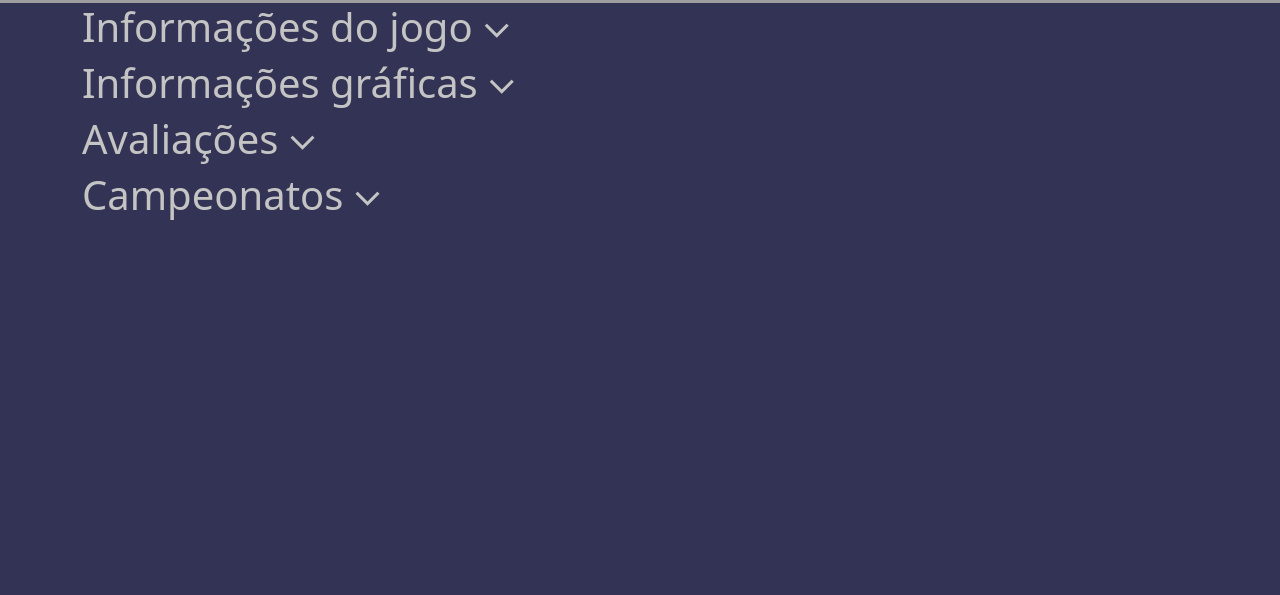
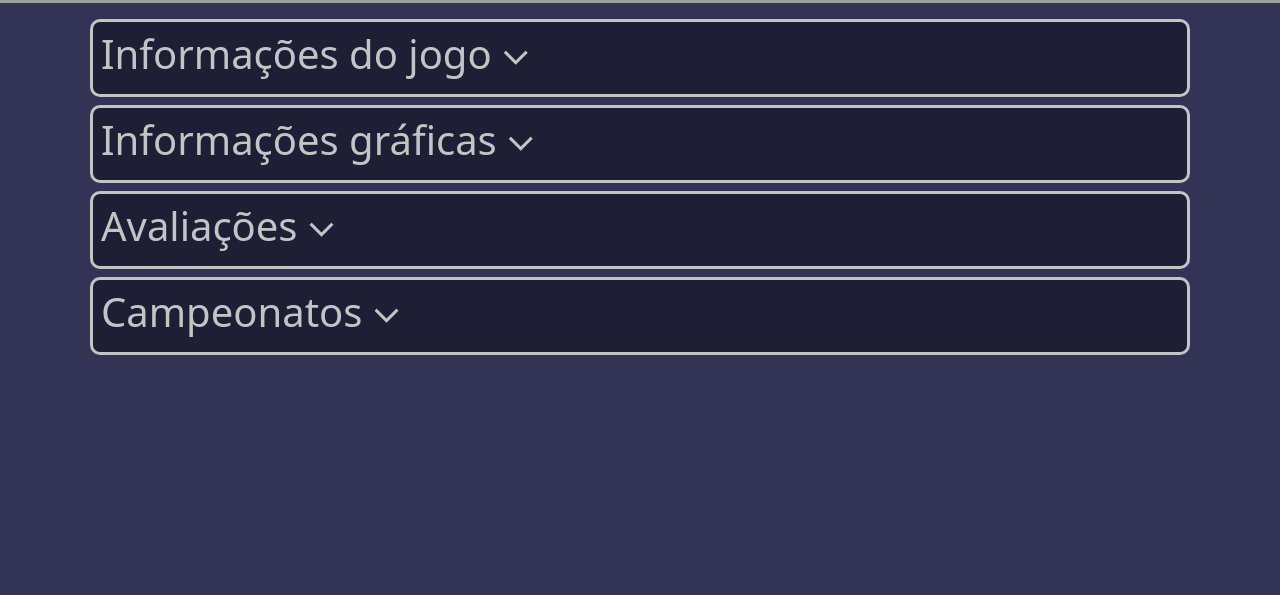
Before and after one commit to Programetes/Desc-ing, a PHP site: page /html/jogos/godOfWarRagnarok.html in a window 1280 px wide. Shown: the part 858-1453 px from the top of the page. Before the commit the page ends 1078 px from the top, so only its background shows below. Run offline with PHP 8.4, Linux system fonts and the light colour scheme; grey boxes are pictures that could not be loaded.

Commit message:
Estilo página de jogos Desenvolvi uma configuração de estilo para a página do god of war como uma forma de teste.

```diff
--- a/css/estilo.css
+++ b/css/estilo.css
@@ -197,3 +197,8 @@ header{
     grid-template-rows: 0fr;
     overflow: hidden;
 }
+.buttonDrop {
+    border: 3px solid #c4c4c4;
+    border-radius: 10px;
+    background-color: #1e1e34;
+}
--- a/html/jogos/godOfWarRagnarok.html
+++ b/html/jogos/godOfWarRagnarok.html
@@ -38,16 +38,18 @@
             <div class="headerShadow"></div>
         </header>
         <main>
-            <div class="gamePageBannerContainer col-12">
+            <div class="gamePageBannerContainer col-12 mb-3">
                 <img src="https://img.hype.games/cdn/209a330a-50f4-48d1-9db7-7485e6a81d87cover.jpg" alt="" class="gamePageBanner col-12">
             </div>
             <div class="gamePageContentContainer container">
-                <section class="gameInfo">
+                <section class="gameInfo m-2">
                     <div class="gameDropContainer">
                         <div class="gameDropdown">
-                            <button class="gameDropBtn d-flex align-items-center">
+                            <div class="buttonDrop col-12">
+                                <button class="gameDropBtn d-flex align-items-center p-2">
                                     <h1>Informações do jogo</h1><span class="material-symbols-outlined buttonIcon" style="font-size: 3rem;">keyboard_arrow_down</span>
                                 </button>
+                            </div>
                             <div class="gameDropContent gameDropHidden">
                                 <div>
                                     <p>Lorem ipsum dolor sit amet consectetur, adipisicing elit. Tempora officiis provident facilis laborum veniam totam adipisci enim reprehenderit debitis praesentium est odio et tempore expedita, porro vel odit! Doloremque, nesciunt!</p>
@@ -56,12 +58,14 @@
                         </div>
                     </div>
                 </section>
-                <section class="graphicInfo">
+                <section class="graphicInfo m-2">
                     <div class="gameDropContainer">
                         <div class="gameDropdown">
-                            <button class="gameDropBtn d-flex align-items-center">
+                            <div class="buttonDrop col-12">
+                                <button class="gameDropBtn d-flex align-items-center p-2">
                                     <h1>Informações gráficas</h1><span class="material-symbols-outlined buttonIcon" style="font-size: 3rem;">keyboard_arrow_down</span>
                                 </button>
+                            </div>
                             <div class="gameDropContent gameDropHidden">
                                 <div>
                                     <p>Lorem ipsum dolor, sit amet consectetur adipisicing elit. Recusandae quisquam ad odio nihil. Impedit obcaecati ullam placeat quisquam. Voluptate, nisi! Necessitatibus temporibus aliquam nesciunt atque est recusandae suscipit sunt aut.</p>
@@ -70,12 +74,14 @@
                         </div>
                     </div>
                 </section>
-                <section class="avaliacoes">
+                <section class="avaliacoes m-2">
                     <div class="gameDropContainer">
                         <div class="gameDropdown">
-                            <button class="gameDropBtn d-flex align-items-center">
+                            <div class="buttonDrop col-12">
+                                <button class="gameDropBtn d-flex align-items-center p-2">
                                     <h1>Avaliações</h1><span class="material-symbols-outlined buttonIcon" style="font-size: 3rem;">keyboard_arrow_down</span>
                                 </button>
+                            </div>
                             <div class="gameDropContent gameDropHidden">
                                 <div>
                                     <p>Lorem ipsum dolor, sit amet consectetur adipisicing elit. Recusandae quisquam ad odio nihil. Impedit obcaecati ullam placeat quisquam. Voluptate, nisi! Necessitatibus temporibus aliquam nesciunt atque est recusandae suscipit sunt aut.</p>
@@ -84,12 +90,14 @@
                         </div>
                     </div>
                 </section>
-                <section class="campeonatos">
-                    <div class="gameDropContainer">
+                <section class="campeonatos m-2">
+                    <div class="gameDropContainer col-12">
                         <div class="gameDropdown">
-                            <button class="gameDropBtn d-flex align-items-center">
+                            <div class="buttonDrop col-12">
+                                <button class="gameDropBtn d-flex align-items-center p-2">
                                     <h1>Campeonatos</h1><span class="material-symbols-outlined buttonIcon" style="font-size: 3rem;">keyboard_arrow_down</span>
                                 </button>
+                            </div>
                             <div class="gameDropContent gameDropHidden">
                                 <div>
                                     <p>Lorem ipsum dolor, sit amet consectetur adipisicing elit. Recusandae quisquam ad odio nihil. Impedit obcaecati ullam placeat quisquam. Voluptate, nisi! Necessitatibus temporibus aliquam nesciunt atque est recusandae suscipit sunt aut.</p>
--- a/javascript/gamePage.js
+++ b/javascript/gamePage.js
@@ -2,11 +2,11 @@
 function dropdown() {
     if (!this.querySelector('.buttonIcon').classList.contains('rotated')) {
         this.querySelector('.buttonIcon').classList.add('rotated');
-        this.parentElement.querySelector('.gameDropContent').classList.remove('gameDropHidden');
+        this.parentElement.parentElement.querySelector('.gameDropContent').classList.remove('gameDropHidden');
     }
     else {
         this.querySelector('.buttonIcon').classList.remove('rotated');
-        this.parentElement.querySelector('.gameDropContent').classList.add('gameDropHidden');
+        this.parentElement.parentElement.querySelector('.gameDropContent').classList.add('gameDropHidden');
     }
 }
 
```
Lines whose indentation alone changed are shown as unchanged.
